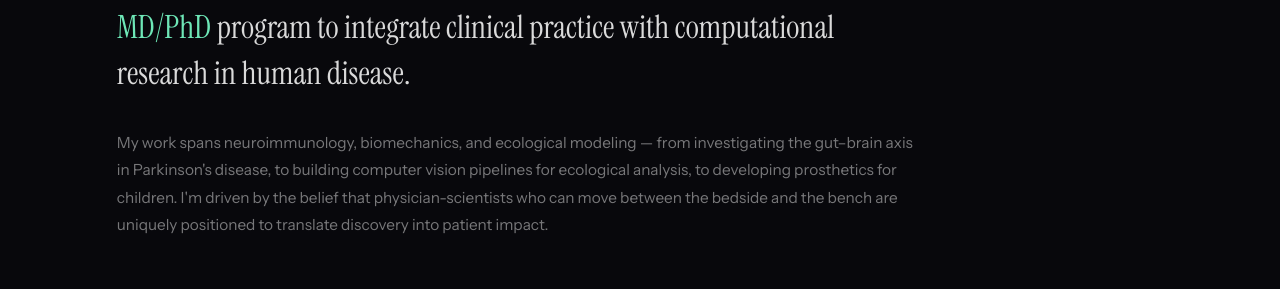
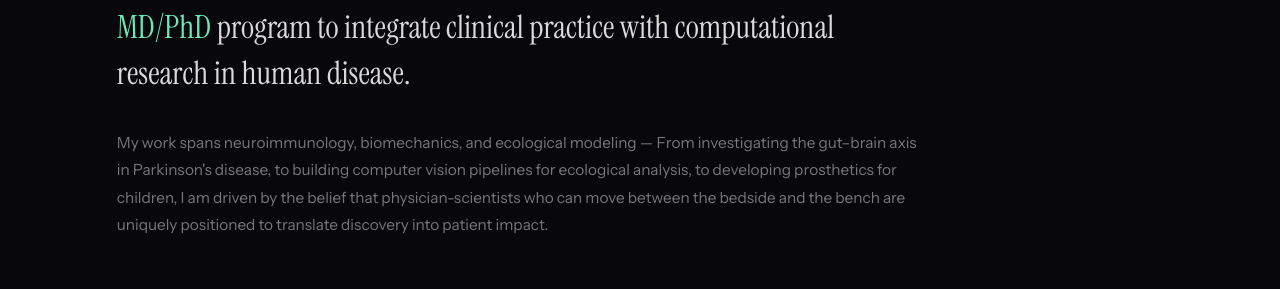
Before and after one commit to sharadrpatel/sharad-portfolio, a React (Vite) app: page / in a window 1280 px wide. Shown: the part 1221-1510 px from the top of the page. Built offline with nearby package versions, Linux system fonts and the light colour scheme.

Commit message:
fix spelling

```diff
--- a/src/App.jsx
+++ b/src/App.jsx
@@ -813,9 +813,9 @@ function About() {
           }}
         >
           My work spans neuroimmunology, biomechanics, and ecological modeling —
-          from investigating the gut–brain axis in Parkinson's disease, to
+          From investigating the gut–brain axis in Parkinson's disease, to
           building computer vision pipelines for ecological analysis, to
-          developing prosthetics for children. I'm driven by the belief that
+          developing prosthetics for children, I am driven by the belief that
           physician-scientists who can move between the bedside and the bench are
           uniquely positioned to translate discovery into patient impact.
         </p>
```
